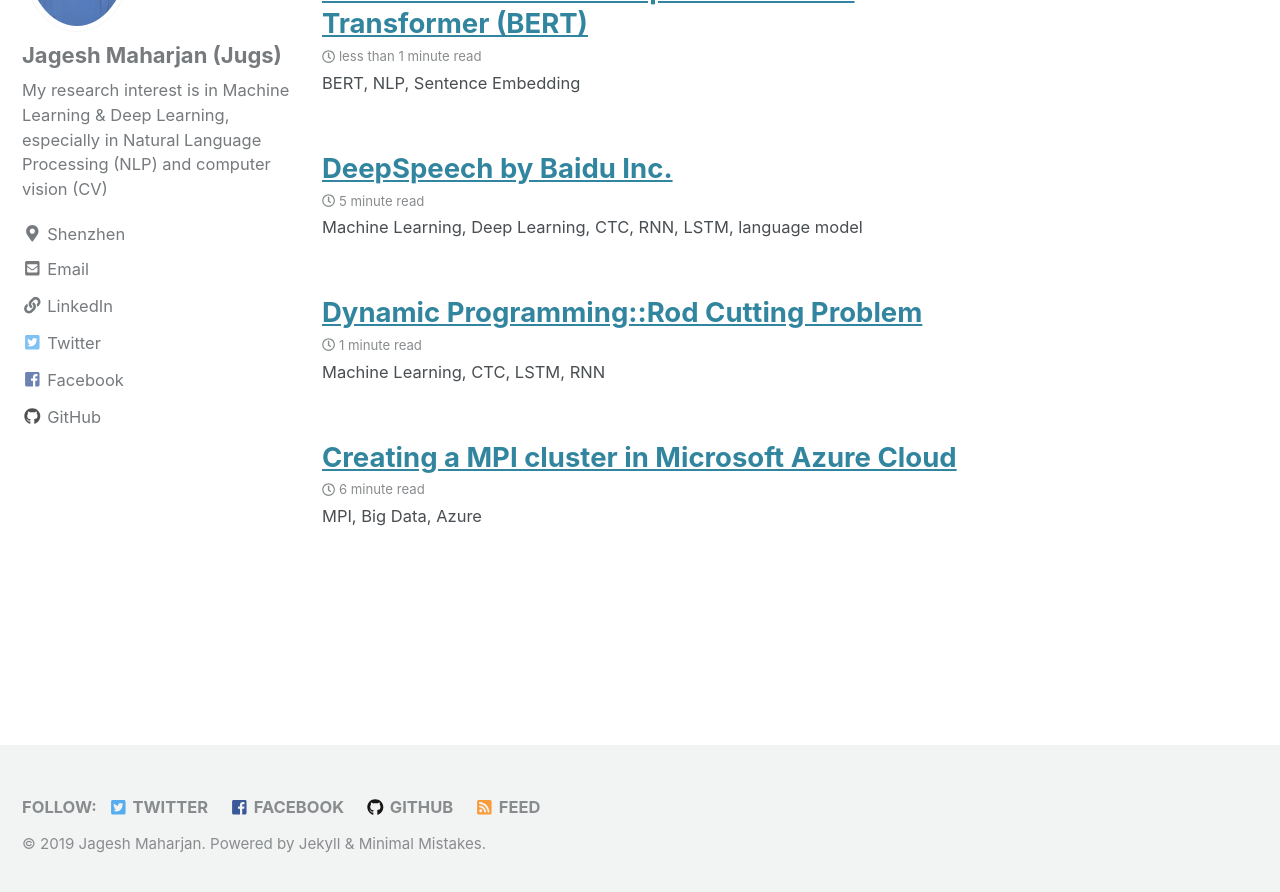
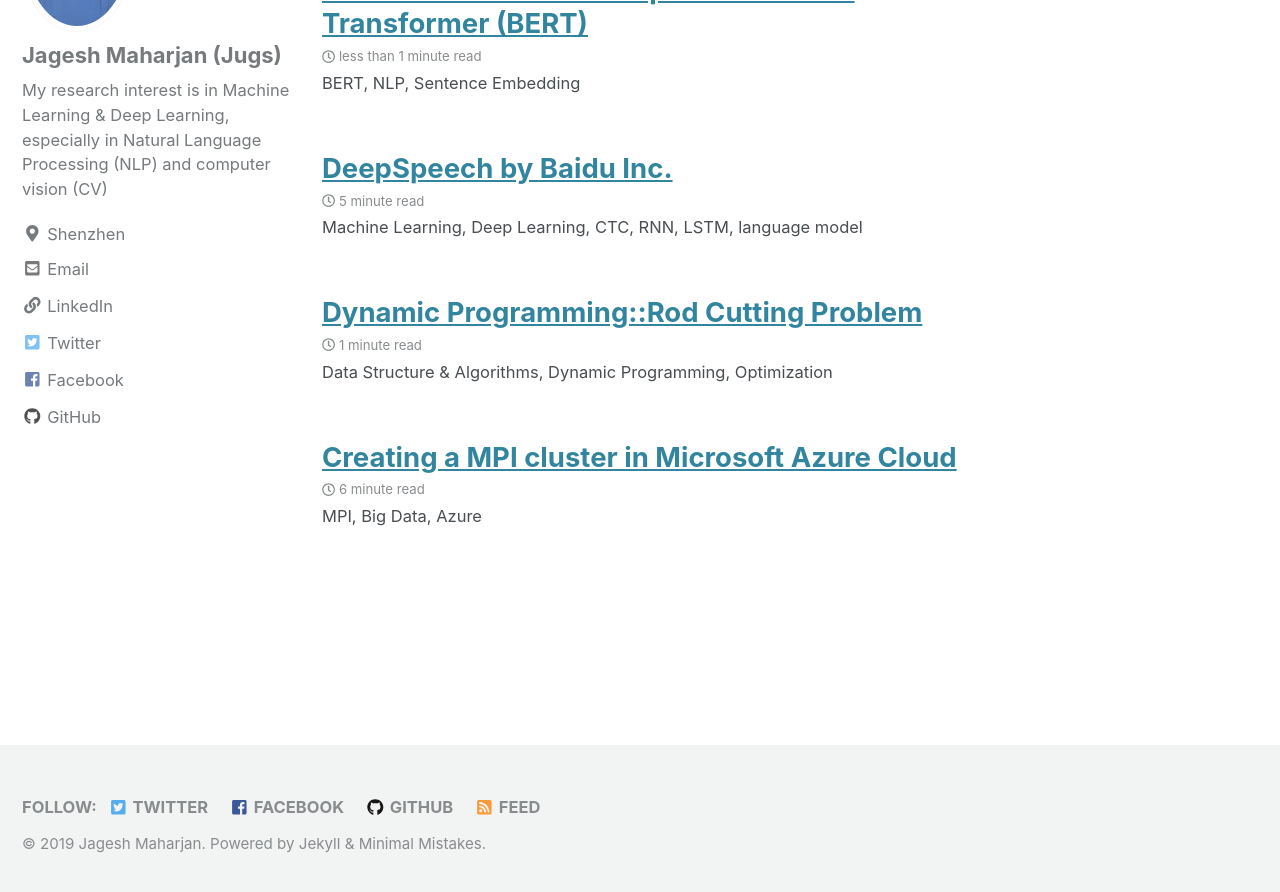
Before and after one commit to jageshmaharjan/jageshmaharjan.github.io, a Jekyll site: the page built from index.html, in a window 1280 px wide and 900 px high, scrolled down 1226 px. Shown: the top 892 px of the window. Built offline with Jekyll 4.4.1, drawn with Linux system fonts in a browser that asks for light colours; cached includes are drawn as plain includes; the list of posts is cut into pages by our own code.

Commit message:
dp:rod cutting

```diff
--- a/_posts/2017-10-10-DP_RodCuttingProblem.md
+++ b/_posts/2017-10-10-DP_RodCuttingProblem.md
@@ -1,10 +1,10 @@
 ---
 title: "Dynamic Programming::Rod Cutting Problem"
 date: 2018-08-19
-tags: [machine learning, deep learning, ctc, rnn, lstm, language model]
+tags: [Data Structure & Algorithms, Dynamic Programming, Optimization]
 header:
    image: "/images/deepspeech/deepspeech.jpg"
-excerpt: "Machine Learning, CTC, LSTM, RNN"
+excerpt: "Data Structure & Algorithms, Dynamic Programming, Optimization"
 ---
 
 [Rod Cutting problem](http://users.csc.calpoly.edu/~dekhtyar/349-Spring2010/lectures/lec09.349.pdf) is one of the most
```
